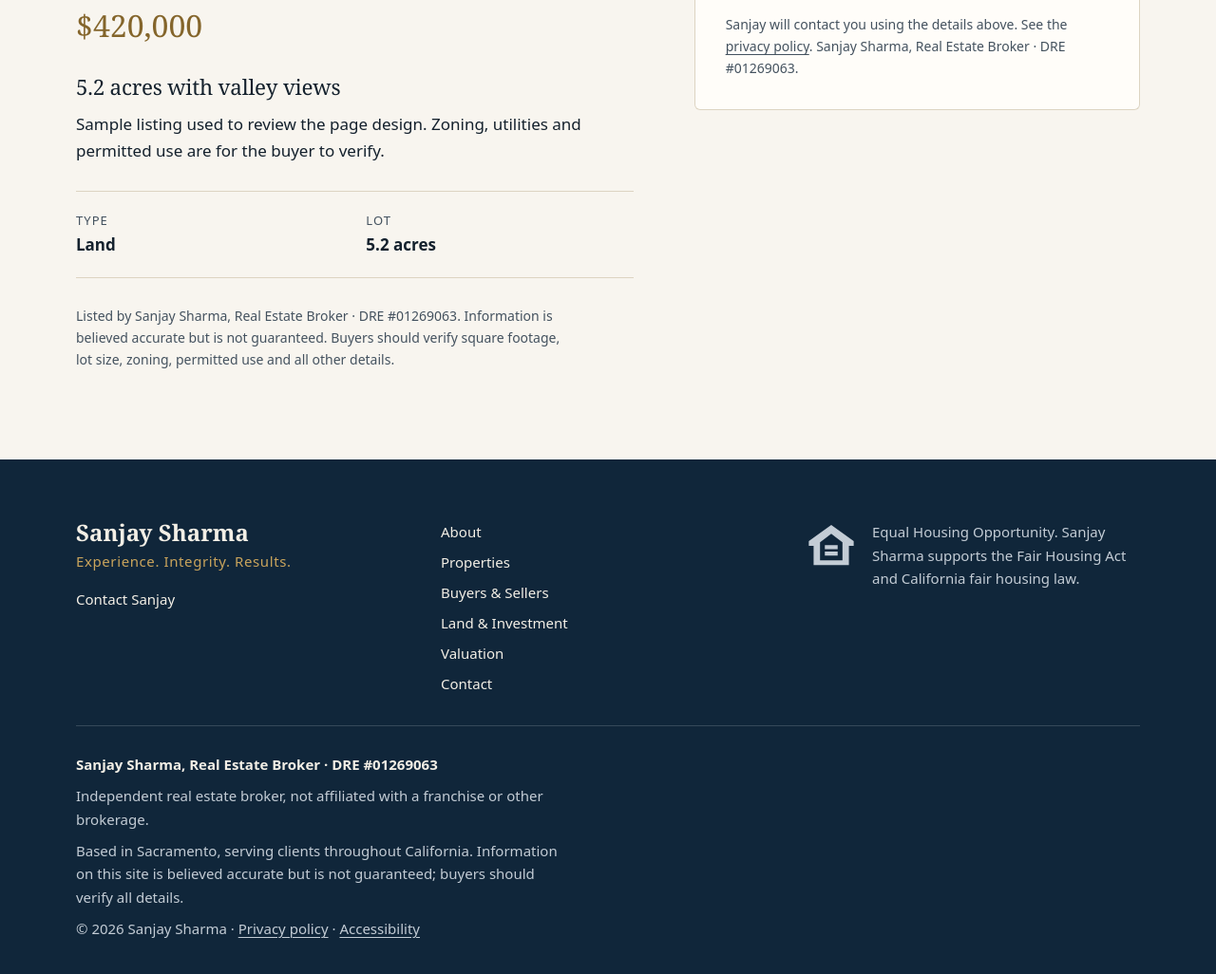
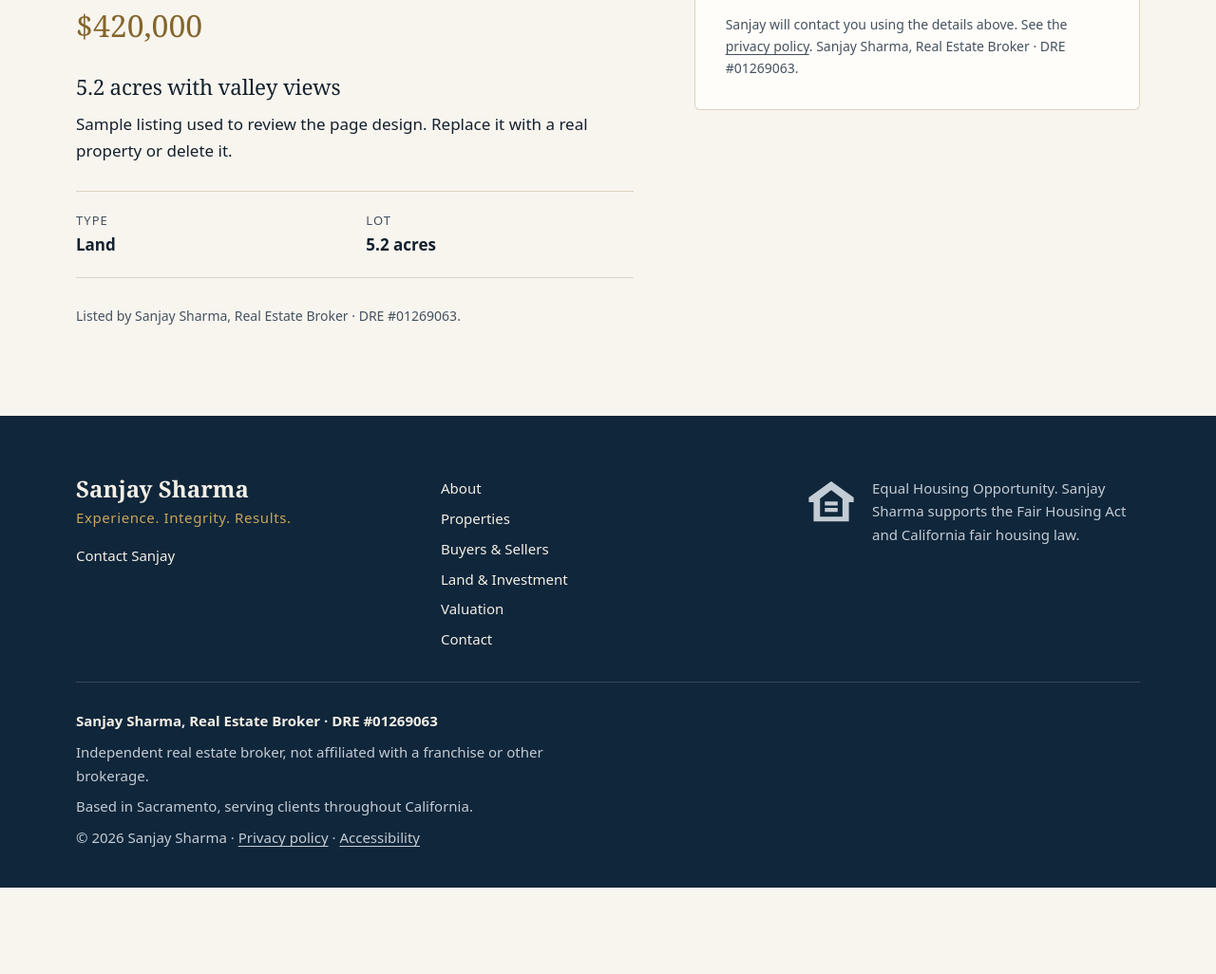
Before and after one commit to dylan3796/sanjaysharmarealty, an Astro site: page /properties/sample-carmel-valley-land/ in a window 1280 px wide. Shown: the part 706-1732 px from the top of the page at 95% size. After the commit the page ends 1641 px from the top, so only its background shows below. Built offline with nearby package versions, Linux system fonts and the light colour scheme; Astro itself is replaced by a stand-in of ours.

Commit message:
Drop the hedging language
Removed "information is believed accurate but is not guaranteed" and
the "buyers should verify" lines from the footer and listing pages, and
the "no promise of profit, tax or legal advice" note from the land and
investment page.

The valuation page keeps one plain sentence for people refinancing:
a lender still needs its own appraisal.

Required notices stay: name, broker title and DRE number, independent
broker statement, Equal Housing Opportunity, and the privacy policy.

Co-Authored-By: Claude Opus 5.5 <noreply@anthropic.com>
Claude-Session: https://claude.ai/code/session_01TdGGdpoFqJBRhmEg5sQQZY

```diff
--- a/src/components/Footer.astro
+++ b/src/components/Footer.astro
@@ -63,10 +63,7 @@ const socialLabel: Record<string, string> = {
   <div class="wrap legal">
     <p class="license">{licenseLine}</p>
     <p>{site.independentStatement}</p>
-    <p>
-      {site.serviceArea}. Information on this site is believed accurate but is not guaranteed; buyers should verify
-      all details.
-    </p>
+    <p>{site.serviceArea}.</p>
     <p>
       © {year}{' '}{site.brokerName} · <a href="/privacy/">Privacy policy</a> · <a href="/accessibility/">Accessibility</a>
     </p>
--- a/src/data/listings.json
+++ b/src/data/listings.json
@@ -50,7 +50,7 @@
     "sqft": null,
     "acres": 5.2,
     "headline": "5.2 acres with valley views",
-    "description": "Sample listing used to review the page design. Zoning, utilities and permitted use are for the buyer to verify.",
+    "description": "Sample listing used to review the page design. Replace it with a real property or delete it.",
     "photos": [],
     "photosAltered": false,
     "originalPhotosUrl": "",
@@ -69,7 +69,7 @@
     "sqft": 1960,
     "acres": null,
     "headline": "Duplex, two 2-bedroom units",
-    "description": "Sample listing used to review the page design. Income and expense figures are for the buyer to verify.",
+    "description": "Sample listing used to review the page design. Replace it with a real property or delete it.",
     "photos": [],
     "photosAltered": false,
     "originalPhotosUrl": "",
--- a/src/pages/land-investment.astro
+++ b/src/pages/land-investment.astro
@@ -77,10 +77,6 @@ const matches = listings.filter((l) => l.category === 'land' || l.category === '
         <p class="eyebrow">Free consultation</p>
         <h2>Tell Sanjay what you are looking for</h2>
         <p class="lead">Leave your name and a phone number or email, and he will get in touch. It is free.</p>
-        <p class="note">
-          Nothing on this site is a promise of profit, or tax or legal advice. Buyers should confirm zoning, permitted
-          use, income and costs for themselves.
-        </p>
       </div>
       <LeadForm kind="buyer-seller" request="Free consultation: land or investment property" submitLabel="Request a free consultation" />
     </div>
--- a/src/pages/properties/[id].astro
+++ b/src/pages/properties/[id].astro
@@ -79,8 +79,7 @@ const details = [
       </dl>
 
       <p class="note">
-        Listed by {licenseLine}. Information is believed accurate but is not guaranteed. Buyers should verify square
-        footage, lot size, zoning, permitted use and all other details.
+        Listed by {licenseLine}.
       </p>
     </div>
 
```
Also changed, not shown: src/pages/valuation.astro (+2 -5 lines).
